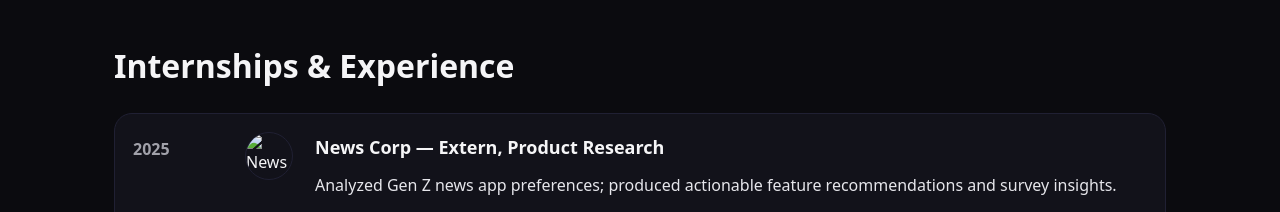
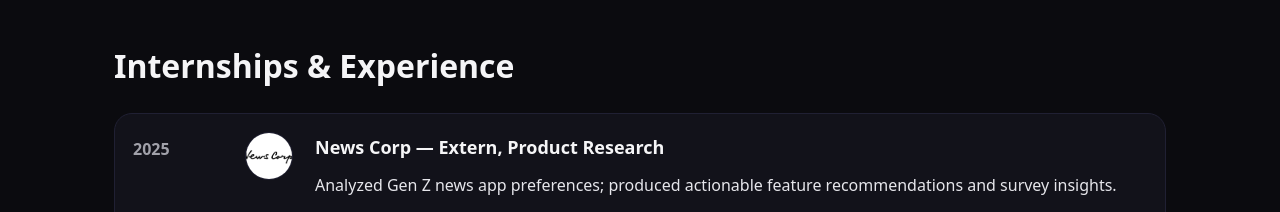
Before and after one commit to riyakap/my-portfolio, a plain HTML site: page index.html in a window 1280 px wide. Shown: the part 1480-1692 px from the top of the page. Drawn offline with Linux system fonts and the light colour scheme.

Commit message:
Update index.html

```diff
--- a/index.html
+++ b/index.html
@@ -100,7 +100,7 @@
         <article class="titem">
   <div class="tdate">2025</div>
   <div class="tlogo">
-    <img src="news-corp-logo.png" alt="News Corp" class="exp-logo">
+    <img src="news_corp.jpg" alt="News Corp" class="exp-logo">
   </div>
   <div class="tcontent">
     <h3>News Corp — Extern, Product Research</h3>
```
